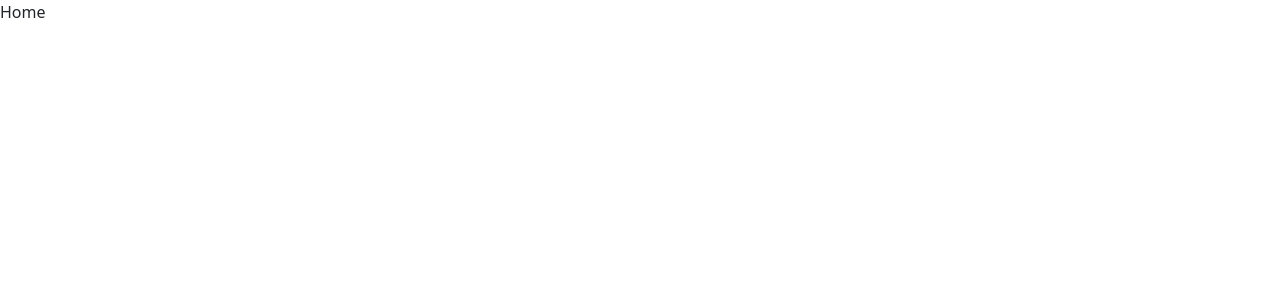
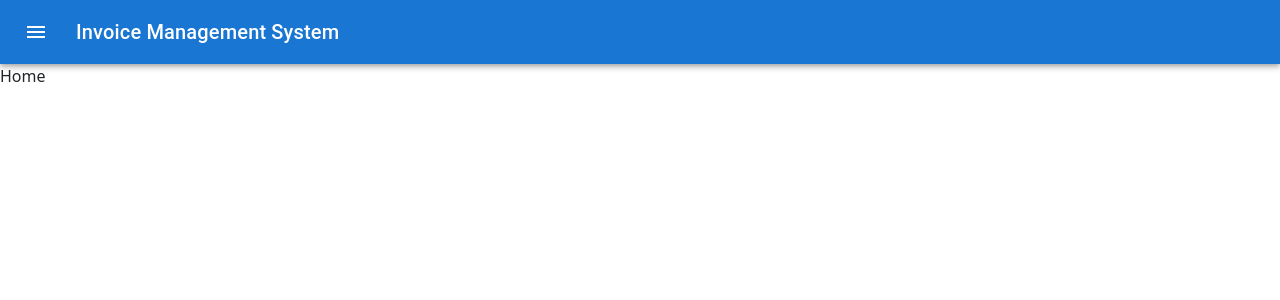
Before and after one commit to ChesterECQ/invoice-management-system-FE, a React (Create React App) app: page / in a window 1280 px wide. Shown: the top 300 px of the page. Built offline with nearby package versions, Linux system fonts and the light colour scheme.

Commit message:
Added NavBar as header

```diff
--- a/src/App.tsx
+++ b/src/App.tsx
@@ -1,13 +1,15 @@
-import React from 'react';
-import {Routes, Route } from 'react-router-dom';
-import Home from './pages/Home';
+import React from "react";
+import { Routes, Route } from "react-router-dom";
+import Navbar from "./components/Navbar";
+import Home from "./pages/Home";
 
 function App() {
   return (
     <>
-      <Routes>
-        <Route path = '/' element={<Home />} />
-      </Routes>
+      <Navbar />
+        <Routes>
+          <Route path="/" element={<Home />} />
+        </Routes>
     </>
   );
 }
--- /dev/null
+++ b/src/components/Navbar.tsx
@@ -0,0 +1,33 @@
+import React from 'react'
+import AppBar from '@mui/material/AppBar';
+import Box from '@mui/material/Box';
+import Toolbar from '@mui/material/Toolbar';
+import Typography from '@mui/material/Typography';
+import Button from '@mui/material/Button';
+import IconButton from '@mui/material/IconButton';
+import MenuIcon from '@mui/icons-material/Menu';
+
+const Navbar = () => {
+    return (
+        <Box sx={{ flexGrow: 1 }}>
+          <AppBar position="static">
+            <Toolbar>
+              <IconButton
+                size="large"
+                edge="start"
+                color="inherit"
+                aria-label="menu"
+                sx={{ mr: 2 }}
+              >
+                <MenuIcon />
+              </IconButton>
+              <Typography variant="h6" component="div" sx={{ flexGrow: 1 }}>
+                Invoice Management System
+              </Typography>
+            </Toolbar>
+          </AppBar>
+        </Box>
+      );
+}
+
+export default Navbar
```
Also changed, not shown: package.json (+7 -0 lines), 1 other file (tests, documents, lock files or other folders).
